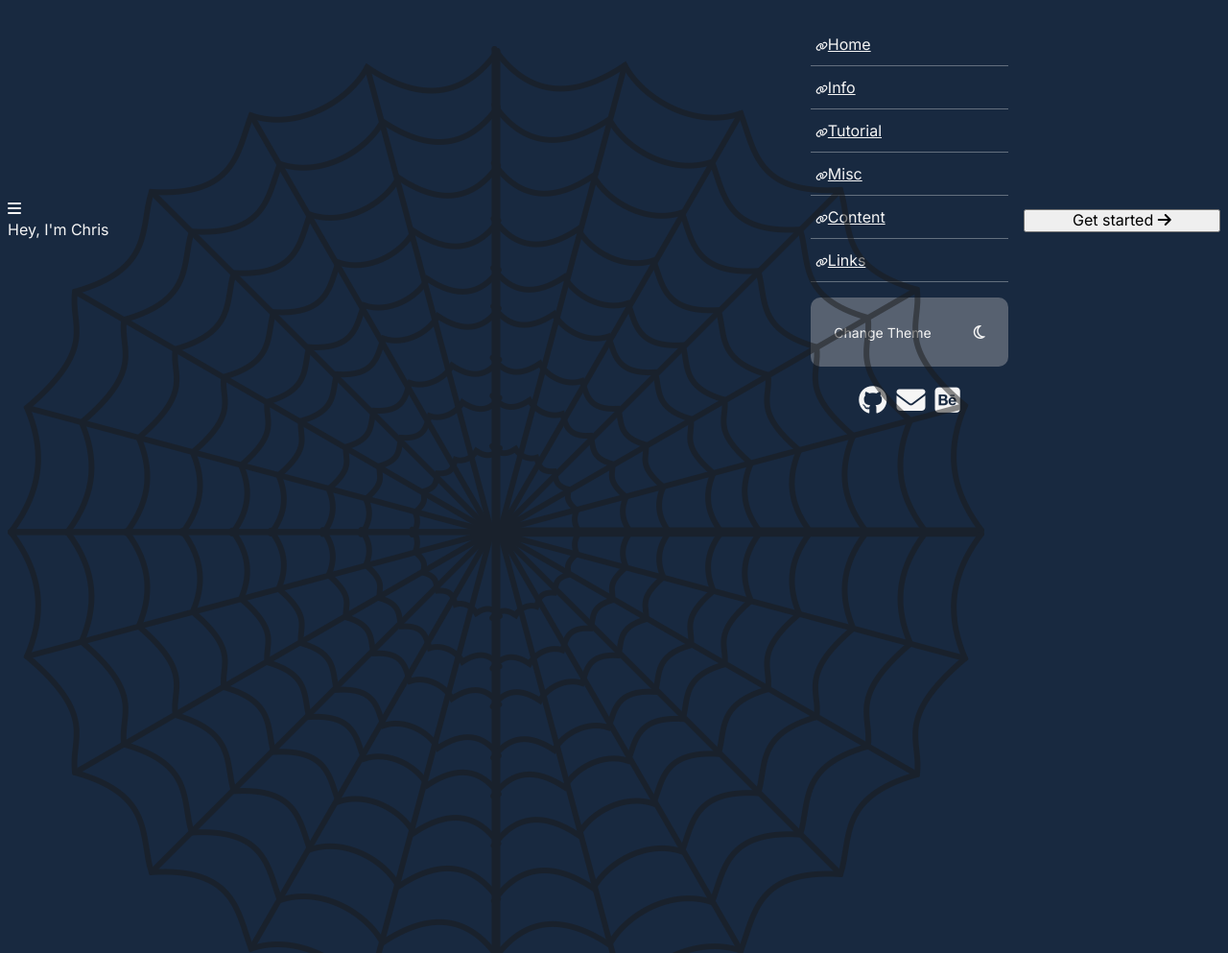
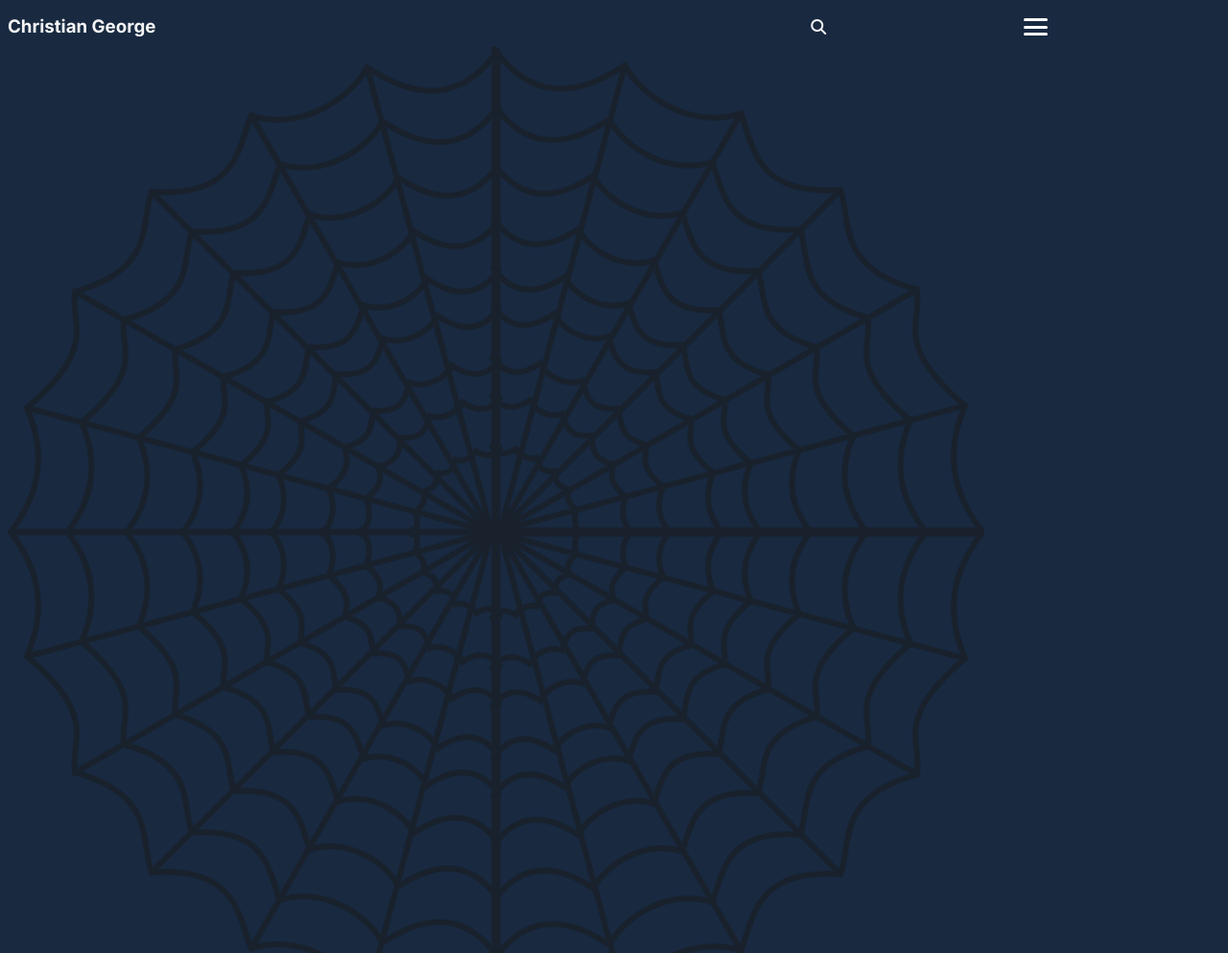
Before and after one commit to Christiangbhub/WEB-LINKS-SITE, a plain HTML site: page index.html in a window 1280 px wide. Shown: the top 993 px of the page at 96% size. Drawn offline with Linux system fonts and the light colour scheme.

Commit message:
updated code ui works

```diff
--- a/index.html
+++ b/index.html
@@ -7,62 +7,40 @@
     <link rel="stylesheet" href="./styles/styles.css" />
   </head>
   <body>
-    <div class="container">
-      <header>
+    <header>
         <nav>
-          <div class="site-title">
-            <div class="burger-menu">
-              <i class="fa-solid fa-bars"></i>
-            </div>
-            <span>Hey, I'm Chris</span>
+          <div class="nav-logo">
+            <h3>Christian George</h3>
           </div>
-          <div class="top-nav">
-            <ul>
-              <li>
-                <a href="./index.html"><i class="fa-solid fa-link"></i>Home</a>
-              </li>
-              <li>
-                <a href="./info.html"><i class="fa-solid fa-link"></i>Info</a>
-              </li>
-              <li>
-                <a href="./tutorial.htmls"><i class="fa-solid fa-link"></i>Tutorial</a>
-              </li>
-              <li>
-                <a href="./misc.html"><i class="fa-solid fa-link"></i>Misc</a>
-              </li>
-              <li>
-                <a href="./content.html"><i class="fa-solid fa-link"></i>Content</a>
-              </li>
-              <li>
-                <a href="./links.html"><i class="fa-solid fa-link"></i>Links</a>
-              </li>
-            </ul>
-            <div class="theme">
-              <p>Change Theme</p>
-              <span>
-                <i class="fa-regular fa-moon"></i>
-              </span>
-            </div>
-            <div class="nav-items-icons">
-              <i class="fa-brands fa-github"></i>
-              <i class="fa-solid fa-envelope"></i>
-              <i class="fa-brands fa-square-behance"></i>
+          <div class="search">
+            <i class="fa-solid fa-magnifying-glass"></i>
+          </div>
+          <div class="burger-menu">
+            <span class="bar"></span>
+            <span class="bar"></span>
+            <span class="bar"></span>
+          </div>
+          <div class="nav-links">
+            <div class="nav-items">
+              <ul>
+                <li>Home <i class="fa-solid fa-arrow-up-right-from-square"></i></li>
+                <li>About <i class="fa-solid fa-arrow-up-right-from-square"></i></li>
+                <li>Contact <i class="fa-solid fa-arrow-up-right-from-square"></i></li>
+                <li>Links <i class="fa-solid fa-arrow-up-right-from-square"></i></li>
+              </ul>
             </div>
           </div>
-          <button class="call-to-action">
-            Get started <span><i class="fa-solid fa-arrow-right"></i></span>
-          </button>
-        </div>
-      </nav>
-    </header>
+        </nav>
+      </header>
     <div class="container">
+
       <main>
         <div class="content">
           <div class="main-image">
             <img src="./Spiders_web.svg.png" alt="" />
           </div>
-          <h1 class="headline">Personal Weblinks Site</h1>
-          <p class="sub-headline"> A list of my favorite links for easy access 👌</p>
+          <h1>Personal Weblinks Site</h1>
+          <p class="intro-text"> A list of my favorite links for easy access 👌</p>
 
           <div class="quick-links">
             <button>Guide</button>
@@ -77,48 +55,69 @@
                 <i class="fa-solid fa-shield"></i>
               </div>
               <p>Adblock</p>
-              <p>Tool for effectively blocking those annoying <abbr title="advertisments">ads</abbr> on your phone and pc, can be found here.</p>
+              <p>
+                Tool for effectively blocking those annoying
+                <abbr title="advertisments">ads</abbr> on your phone and pc, can
+                be found here.
+              </p>
             </div>
             <div class="block green">
               <div class="icon">
                 <i class="fa-solid fa-mobile"></i>
               </div>
               <p>Favourite apps</p>
-              <p>A list of apps I love to use and they help me get through basic tasks.</p>
+              <p>
+                A list of apps I love to use and they help me get through basic
+                tasks.
+              </p>
             </div>
             <div class="block yellow">
               <div class="icon">
                 <i class="fa-solid fa-robot"></i>
               </div>
               <p>Favourite AI</p>
-              <p>A list of AI tools I use on daily basis. They help me to get things done and quick.</p>
+              <p>
+                A list of AI tools I use on daily basis. They help me to get
+                things done and quick.
+              </p>
             </div>
             <div class="block purple">
               <div class="icon">
                 <i class="fa-solid fa-hashtag"></i>
               </div>
               <p>Useful Resources</p>
-              <p>A nice place for getting to know things that can help you do a variety of tasks on and off the web.</p>
+              <p>
+                A nice place for getting to know things that can help you do a
+                variety of tasks on and off the web.
+              </p>
             </div>
             <div class="block grey">
               <div class="icon">
                 <i class="fa-solid fa-circle-user"></i>
               </div>
               <p>About Me</p>
-              <p>A nice section where you can learn all about me and what I do and aspire to</p>
+              <p>
+                A nice section where you can learn all about me and what I do
+                and aspire to
+              </p>
             </div>
             <div class="block white">
               <div class="icon">
                 <i class="fa-solid fa-globe"></i>
               </div>
               <p>Interesting sites</p>
-              <p>Just something I thought you might find Interesting and cool. Look closely.</p>
+              <p>
+                Just something I thought you might find Interesting and cool.
+                Look closely.
+              </p>
             </div>
           </section>
         </div>
       </main>
       <footer>
-        <p>Proudly Made by <a href="#">Christian George</a> &copy; 2025</p>
+        <p>
+          Proudly Made by <a href="#">Christian George</a> &copy; 2025
+        </p>
       </footer>
     </div>
 
@@ -126,6 +125,6 @@
       src="https://kit.fontawesome.com/37a942cfcf.js"
       crossorigin="anonymous"
     ></script>
-    <script src="/scripts/main.js"></script>
+    <script src="./scripts/main.js"></script>
   </body>
 </html>
```
